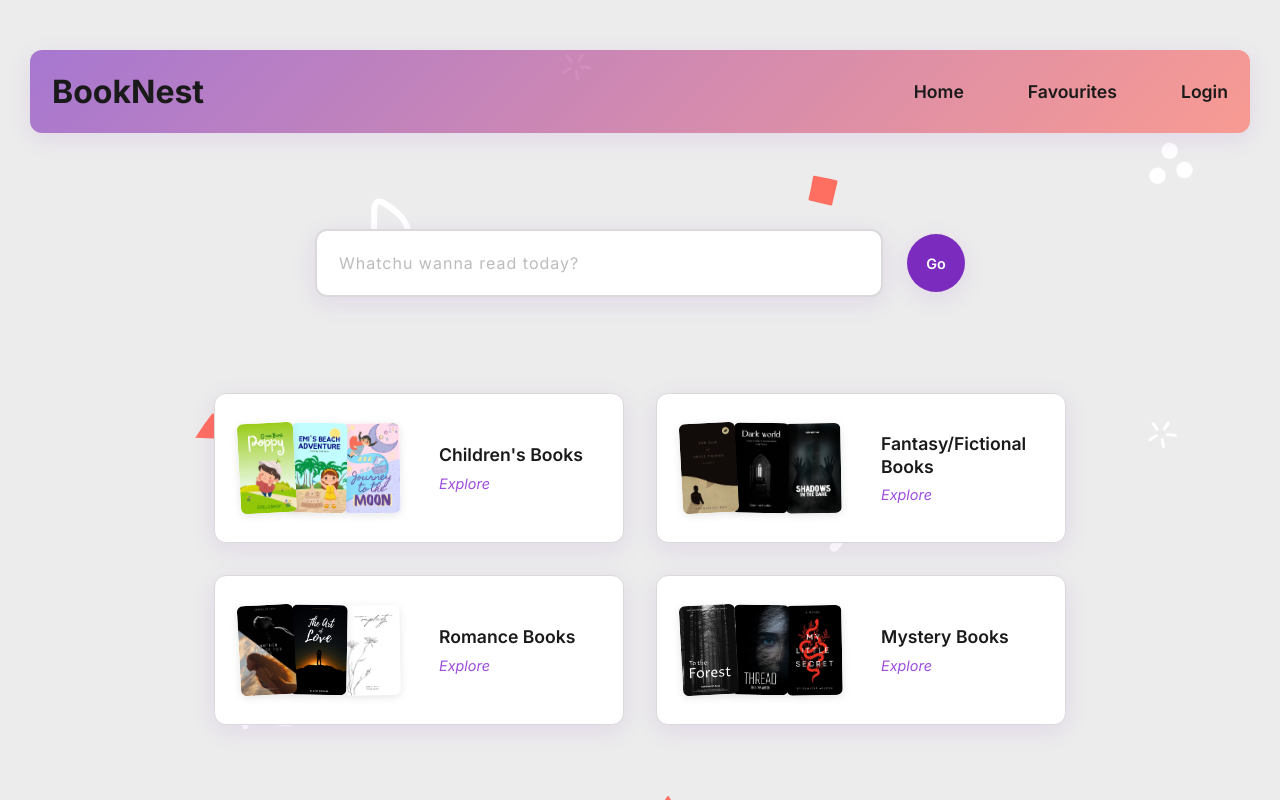
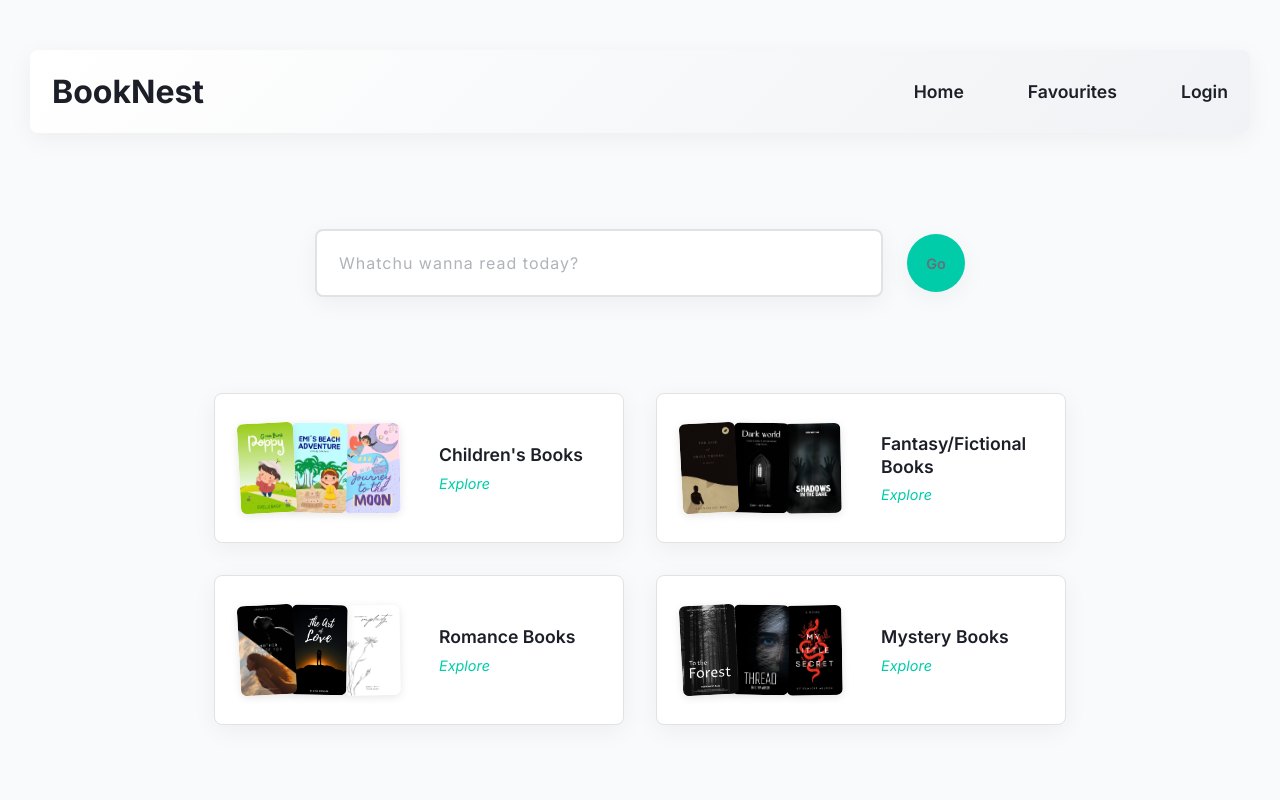
Before and after one commit to Sooraj1245/BookNest, a React (Vite) app in the folder client/: page / in a window 1280 px wide. Built offline with nearby package versions, Linux system fonts and the light colour scheme; a web font is replaced by a local one.

Commit message:
Theme Refresh - Minor changes

```diff
--- a/client/src/App.jsx
+++ b/client/src/App.jsx
@@ -7,12 +7,12 @@ import { BookProvider } from "./components/BookContext.jsx";
 import BookListPage from "./pages/BooksListPage.jsx";
 export default function App(){
   return (
-    <BookProvider>
+
       <Routes>
         <Route path="/" element={<Homepage />} />
         <Route path="/api/book/:id" element={<Details />} />
         <Route path="/api/books" element={<BookListPage />} />
       </Routes>
-    </BookProvider>
+
   )
 }
--- a/client/src/components/Cards.jsx
+++ b/client/src/components/Cards.jsx
@@ -1,23 +1,10 @@
 import { FontAwesomeIcon } from "@fortawesome/react-fontawesome"
 import { faHeart } from "@fortawesome/free-regular-svg-icons"
 
-function SkeletonLoad(){
-    return (
-        <div className="card-container">
-            <div className="skeleton-img-container">
-
-            </div>
-            <div className="skeleton-text-container">
-
-            </div>
-        </div>
-    )
-}
 
 
 export default function Card(){
     return(
-        // <SkeletonLoad />
         <div className="card-container">
             <div className="card-img-container">
                 <img src="../src/assets/fiction.jpg"/>
--- a/client/src/components/Search.jsx
+++ b/client/src/components/Search.jsx
@@ -1,6 +1,5 @@
 import { useEffect } from "react";
 import { useState,useRef,useCallback, useContext } from "react"
-import { BookContext } from "./BookContext";
 import axios from 'axios';
 import {AnimatePresence, motion} from 'motion/react'
 import useClickOutside from "../customHooks/useClickOutside";
@@ -13,10 +12,9 @@ export default function Search(){
 
     const navPage=useNavigate();
 
-    const {bookData,setBookData}=useContext(BookContext);
+    const [bookData,setBookData]=useState([]);
     const [searchItem,setSearchItem]=useState("");
     const [isFocused,setIsFocused]=useState(false);
-    const [selectedBook,setSelectedBook]=useState({})
 
     const formRef=useRef();
 
@@ -104,7 +102,7 @@ export default function Search(){
 
                 <button>Go</button>
                 <AnimatePresence>
-                    {bookData.length>0 && isFocused?(<motion.ul
+                    {bookData?.length>0 && isFocused?(<motion.ul
 
                         key="results"
                         initial={{ opacity: 0, scaleY: 0,backgroundColor: "rgba(255,255,255,0)" }}
--- a/client/src/index.css
+++ b/client/src/index.css
@@ -1,48 +1,44 @@
 @import url('https://fonts.googleapis.com/css2?family=Inter:ital,opsz,wght@0,14..32,100..900;1,14..32,100..900&family=Savate:ital,wght@0,200..900;1,200..900&display=swap');
 
-
-:root {
-  --bg-color: url("../src/assets/bglight.png");               /* Slightly grayish white */
-  --card-bg: #FFFFFF;
-  --skeleton-bg: #DADADA;
-
-  --primary-accent: #7B2CBF;         /* Royal muted purple */
-  --secondary-accent: #FF6F61;       /* Muted coral */
-  --hover-accent: #5A189A;
-
-  --header-bg: linear-gradient(135deg, #7a2cbf9b 0%, #ff6e61a5 100%);
-  --header-font:#1A1A1A;
-  --primary-text: #1A1A1A;
-  --secondary-text: #4F4F4F;
-  --accent-text: #9D4EDD;
-  --light-text: #FFFFFF;
-  --placeholder: #bcbcbc;
-
-  --border-radius: 12px;
-  --shadow: 0px 6px 25px rgba(123, 44, 191, 0.1);
-}
-
-
-@media (prefers-color-scheme: dark){
-  :root{
-    --bg-color: url("../src/assets/confetti-doodles\ \(2\).png");
-  --primary-accent: #E91E63;
-  --secondary-accent: #FF5722;
-  --header-bg: linear-gradient(135deg, #1C2128 0%, #2D3748 50%, #1A202C 100%);
-  --header-font:#F7FAFC;
-  --card-bg: #1A202C;
-  --skeleton-bg: #2D3748;
-  --primary-text: #F7FAFC;
-  --secondary-text: #A0AEC0;
-  --accent-text: #FF6B9D;
-  --light-text: #FFFFFF;
-  --hover-accent: #F73378;
-  --placeholder: #6f7a8d;
-  --border-radius: 13px;
-  --shadow: 0px 4px 20px rgba(0,0,0,0.5);
+@media (prefers-color-scheme: light) {
+  :root {
+    --bg-color: #F9FAFB;              /* subtle off-white */
+    --primary-accent: #00CCAA;        /* teal neon */
+    --secondary-accent: #E6DA00;      /* bright yellow, a touch warmer */
+    --header-bg: linear-gradient(135deg, #FFFFFF 0%, #F0F2F5 100%);
+    --header-font: #1C1F27;           /* dark for readability */
+    --card-bg: #FFFFFF;
+    --skeleton-bg: #E0E2E5;           /* light gray placeholder */
+    --primary-text: #1C1F27;
+    --secondary-text: #6B6E76;
+    --accent-text: #00CCAA;
+    --light-text: #FFFFFF;
+    --hover-accent: #33E0C7;          /* extra pop on hover */
+    --placeholder: #B0B3B8;
+    --border-radius: 8px;
+    --shadow: 0 6px 24px rgba(0, 0, 0, 0.05);
   }
 }
 
+@media (prefers-color-scheme: dark) {
+  :root {
+    --bg-color: #080A0F;              /* solid dark base */
+    --primary-accent: #00FFCC;        /* teal neon */
+    --secondary-accent: #FFEA00;      /* bright yellow */
+    --header-bg: linear-gradient(135deg, #080A0F 0%, #171B24 100%);
+    --header-font: #FFFFFF;
+    --card-bg: #12151C;
+    --skeleton-bg: #1C1F27;
+    --primary-text: #ECECEC;
+    --secondary-text: #3a3a3a;
+    --accent-text: #00FFCC;
+    --light-text: #FFFFFF;
+    --hover-accent: #66FFE0;
+    --placeholder: #4E525A;
+    --border-radius: 8px;
+    --shadow: 0 6px 24px rgba(0, 0, 0, 0.8);
+  }
+}
 
 *{
   box-sizing: border-box;
@@ -110,7 +106,7 @@ header>h1{
   height: 20vh;
   max-width: 650px;
   border-radius: var(--border-radius);
-  margin: 30px auto;
+  margin: 10px auto;
 }
 
 
@@ -183,7 +179,7 @@ header>h1{
   font-family: inter;
   border: none;
   background-color: var(--primary-accent);
-  color: var(--light-text);
+  color: var(--secondary-text);
   font-weight: 600;
   cursor: pointer;
   box-shadow: var(--shadow);
@@ -511,20 +507,29 @@ header>h1{
 /* cards */
 
 .card-list-container{
-  width: 100%;
+  width: 50%;
+  margin: 0 auto;
   display: flex;
   flex-direction: column;
-  align-items: center;
-  padding: 20px;
-  gap: 5rem;
+  gap: 2rem;
 }
 
 .card-container{
   display: flex;
-  gap: 3rem;
-  justify-content: space-evenly;
+  justify-content: space-between;
   background: var(--card-bg);
   padding: 20px;
+  border-radius: var(--border-radius);
+  border: 2px solid var(--skeleton-bg);
+  /* box-shadow: var(--shadow); */
+  gap: 3rem;
+  cursor: pointer;
+  transition: all 0.3s ease;
+}
+
+.card-container:hover{
+  border: 2px solid var(--primary-accent);
+  scale: 1.03;
 }
 
 .card-img-container{
@@ -537,4 +542,106 @@ header>h1{
   object-fit: cover;
 }
 
-.card-text-container{}
+.card-text-container{
+  flex-grow: 1;
+}
+
+
+.search-filter-container{
+  padding: 20px;
+  background: var(--card-bg);
+  width: fit-content;
+  height: fit-content;
+  display: flex;
+  border-radius: var(--border-radius);
+  border: 2px solid var(--skeleton-bg);
+}
+
+.search-filter-form{
+  display: flex;
+  align-items: center;
+}
+
+.book-list-container{
+  display: flex;
+  padding: 40px 20px;
+  border-top: 2px solid var(--skeleton-bg);
+}
+
+.sort-by{
+  display: flex;
+  flex-direction: column;
+  gap: 1rem;
+  color: var(--accent-text);
+}
+
+.input-field-radio{
+  display: flex;
+  gap: 0.5rem;
+  color: var(--primary-text);
+  font-family: inter;
+  font-weight: 300;
+  letter-spacing: 1px;
+}
+
+.sort-by>button{
+  margin-top: 20px;
+  outline: none;
+  border: none;
+  background: var(--primary-accent);
+  border-radius: var(--border-radius);
+  padding: 8px;
+  font-size: 1rem;
+  font-family: inherit;
+  font-weight: 600;
+  color: #1b1b1b;
+  cursor: pointer;
+
+  transition: all 0.3s ease-in-out;
+}
+
+.sort-by>button:hover{
+  background: var(--hover-accent);
+  scale: 1.01;
+}
+
+.skeleton-card-container{
+  border-radius: var(--border-radius);
+  border: 1px solid var(--skeleton-bg);
+  padding: 20px;
+  display: flex;
+
+}
+
+.skeleton-img-container{
+  position: relative;
+  overflow: hidden;
+  height: 200px;
+  width: 100%;
+  border-radius: var(--border-radius);
+  border: 1px solid var(--skeleton-bg);
+}
+
+.skeleton-img-container::before{
+  content: '';
+  left: -100%;
+  position: absolute;
+  top: 0;
+  width: 100%;
+  height: 100%;
+  background: linear-gradient(
+    90deg,
+    transparent,
+    rgba(255, 255, 255, 0.2),
+    transparent
+  );
+  animation: shimmer 1.5s infinite;
+}
+@keyframes shimmer {
+  0% {
+    left: -100;
+  }
+  100% {
+    left: 100%;
+  }
+}
--- a/client/src/pages/BooksListPage.jsx
+++ b/client/src/pages/BooksListPage.jsx
@@ -3,25 +3,38 @@ import { useLocation } from "react-router-dom"
 import axios from "axios";
 import Card from "../components/Cards";
 import Header from "../components/Header"
+import Search from "../components/Search";
 export default function BookListPage(){
 
     const  q=new URLSearchParams(useLocation().search);
     const query=q.get("bookQuery")
     const [pageNo,setPageNo]=useState(1)
-    const [currentList,setCurrentList]=useState([1,2,3,4,5]);
+    const [currentList,setCurrentList]=useState(null);
+    const [sortWay,SetSortWay]=useState(null);
+    function SkeletonLoad(){
+    return (
+        <div className="skeleton-card-container">
+            <div className="skeleton-img-container">
 
+            </div>
+            <div className="skeleton-text-container">
 
+            </div>
+        </div>
+    )
+}
 
-    // useEffect(()=>{
-    //     axios.get(`http://localhost:3000/api/search`,{
-    //         params:{
-    //             q:query,
-    //             lim:10
-    //         }
-    //     }).then((d)=>{
-    //         setCurrentList(d.data)
-    //     }).catch(e=>console.log(e));
-    // },[pageNo]);
+    useEffect(()=>{
+        axios.get(`http://localhost:3000/api/search`,{
+            params:{
+                q:query,
+                lim:10,
+                sort:sortWay || "popular"
+            }
+        }).then((d)=>{
+            setCurrentList(d.data)
+        }).catch(e=>console.log(e));
+    },[pageNo]);
 
 
 
@@ -31,16 +44,18 @@ export default function BookListPage(){
                 logo="Go Back"
                 search={query}
             />
+            <Search />
             <div className="book-list-container">
-
                 <div className="search-filter-container">
 
                     <form className="search-filter-form">
                         <div className="sort-by">
-                            <h1>Sort By:</h1>
-                            <input type="radio" name="sort" value="popular"/><label htmlFor="sort">Popular</label>
-                            <input type="radio" name="sort" value="popular"/><label htmlFor="sort">Relavent</label>
-                            <input type="radio" name="sort" value="popular"/><label htmlFor="sort">Rating</label>
+                            <h1>Sort By</h1>
+                            <div className="input-field-radio"><input className="hidden-radio" type="radio" name="sort" value="Popular"/><label className="custom-radio" htmlFor="sort">Popular</label></div>
+                            <div className="input-field-radio"><input type="radio" name="sort" value="Popular"/><label htmlFor="sort">Rating</label></div>
+                            <div className="input-field-radio"><input type="radio" name="sort" value="Popular"/><label htmlFor="sort">Relavence</label></div>
+                            <button>Done</button>
+
                         </div>
                     </form>
                 </div>
@@ -48,10 +63,14 @@ export default function BookListPage(){
                     {currentList?
 
                         currentList.map((e)=>{
-                            return (<Card />)
+                            return (<Card key={e.id} />)
                         })
 
-                    :<h2>NO</h2>}
+                    :<>
+                        <SkeletonLoad />
+                        <SkeletonLoad />
+                        <SkeletonLoad />
+                    </>}
                 </div>
             </div>
         </>
```
